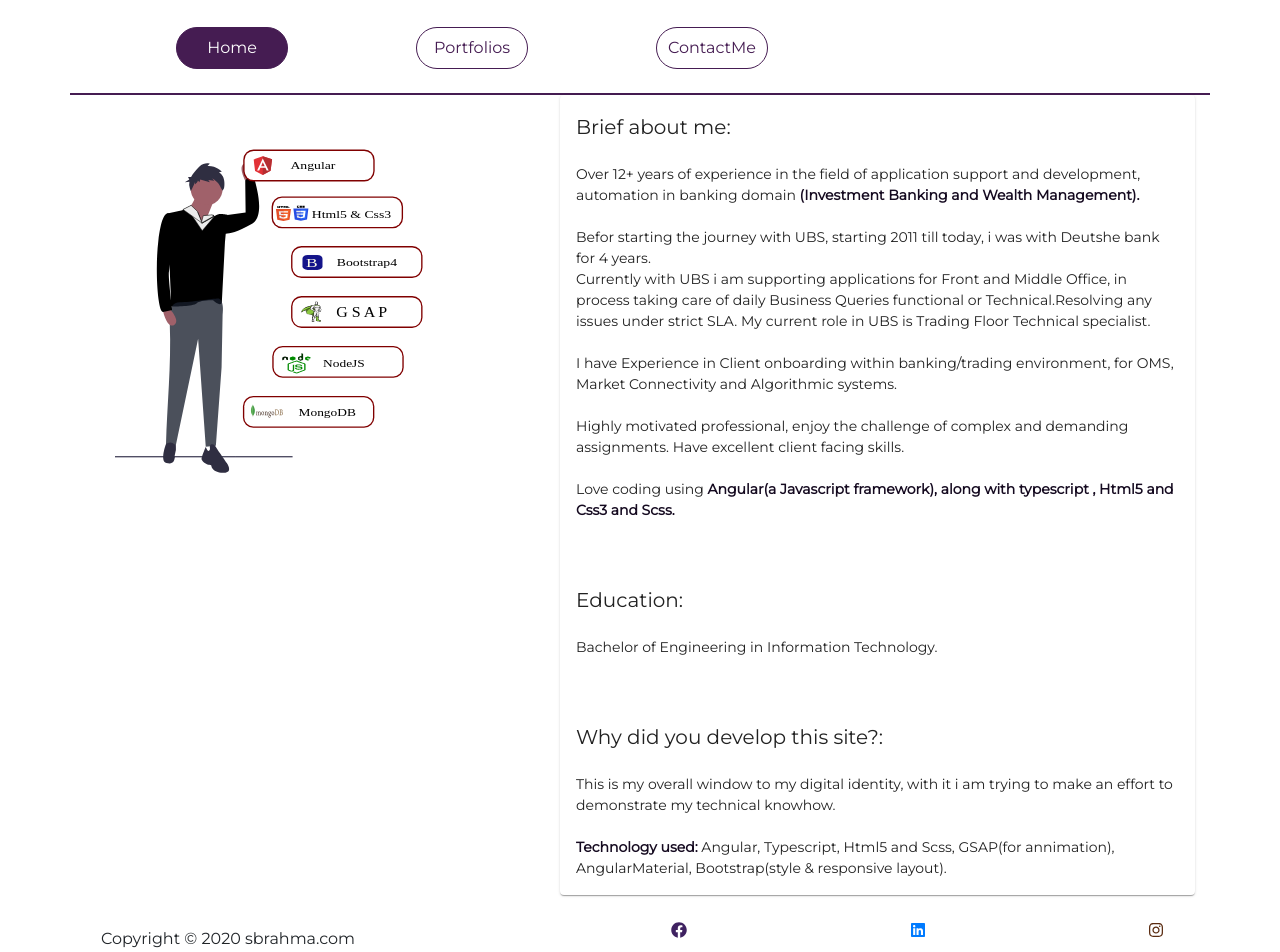
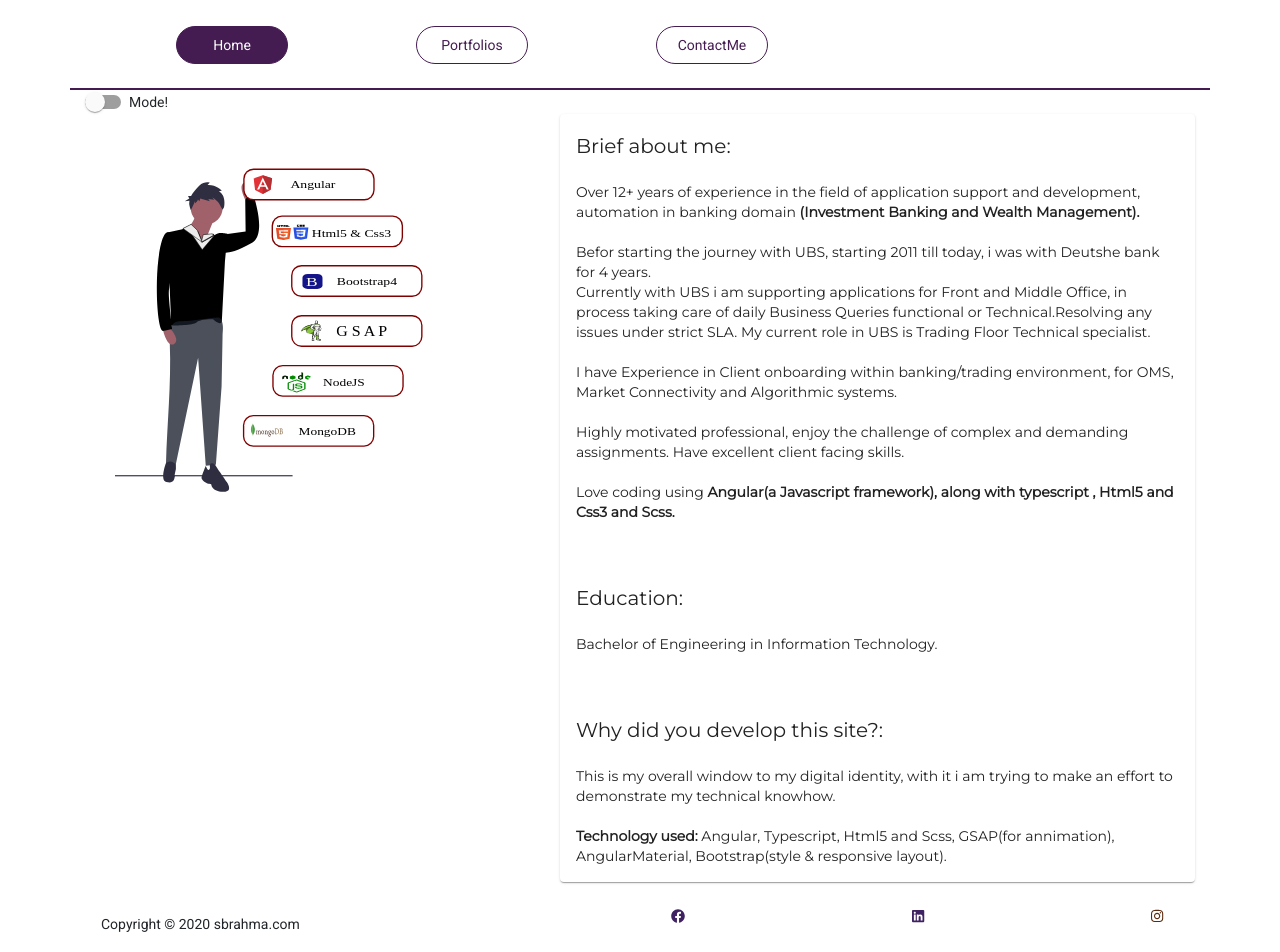
Before and after one commit to sandeepbrahma/bs4angmat, an Angular app: page / in a window 1280 px wide. Shown: the top 952 px of the page. Built offline with nearby package versions, Linux system fonts and the light colour scheme.

Commit message:
added mode

```diff
--- a/src/app/app.component.html
+++ b/src/app/app.component.html
@@ -1,5 +1,8 @@
-<body class="container d-flex flex-column min-vh-100">
+<div class="container d-flex flex-column min-vh-100 tesla">
+
+
   <div class="_nav row">
+
     <nav class="navbar navbar-expand-sm">
 
       <div class="row">
@@ -59,6 +62,7 @@
 
   </div>
 
+  <mat-slide-toggle aria-label="Close" class="dark_theme" [(ngModel)]="isDark">Mode!</mat-slide-toggle>
 
   <div class="_main row">
 
@@ -364,6 +368,8 @@
           </a>
         </svg> -->
       <!-- </div> -->
+      <!-- (change)="onDarkModeToggle($event)" -->
+
 
 
       <a id="nodesvg" style="margin-left: 5rem" [routerLink]="['/profile']">
@@ -424,8 +430,7 @@
             <path
               d="m 711.01659,215.19543 17.79333,43.799 10.94972,30.11177 28.74306,-42.4302 c 0,0 -17.79333,-17.79339 -17.79333,-41.06153 z"
               transform="translate(-279.56519,-114)" fill="#a0616a" id="path131" />
-            <polygon points="369.859,607.62 393.127,626.782 402.709,566.559 378.072,566.559 " fill="#a0616a"
-              id="polygon133" style="fill:#ffffff" />
+
             <ellipse cx="451.29779" cy="92.298767" fill="#a0616a" id="circle137" rx="31.912031" ry="31.48049" />
             <path
               d="m 801.72063,316.0112 c 9.36209,0 -2.98284,124.81016 1.73743,124.81016 8.21229,0 -43.90508,0.78773 -52.11738,-6.05587 -8.2123,-6.8436 -33.21792,-6.10615 -33.21792,-6.10615 0,0 -16.89483,15.44228 -17.68476,2.84806 l -6.21469,-119.02696 -5.10618,-54.85481 c 0,0 17.79334,-5.47487 26.00563,2.73743 l 2.50475,-2.97017 18.14922,2.06682 -0.1232,-0.46531 0.1232,0.46531 3.98291,14.59058 c 0,0 5.83076,-19.81908 9.95061,-23.95254 0.28114,-0.29592 -0.37751,0.15523 0,0 4.10618,-1.36871 12.32236,-11.68086 12.32236,-11.68086 l 16.24273,8.30009 1.17709,1.3277 30.21792,6.581 z"
@@ -839,6 +844,7 @@
 
         </svg>
       </a>
+
     </div>
 
     <!-- Router Outlet starts-->
@@ -850,7 +856,7 @@
 
   <footer class="footer">
     <div class="row footr_div">
-      <div class="col-md-6 sometext">
+      <div class="col-md-6 sometext dark_theme">
         <p style="margin-top: 1rem">Copyright &copy; 2020 sbrahma.com</p>
       </div>
 
@@ -858,21 +864,21 @@
         <ul style="display: flex ; justify-content: space-between;padding: 0px">
           <li class="nav-item" style="list-style: none;">
             <a href="https://www.facebook.com/" class="nav-link">
-              <fa-icon [icon]="faFacebook" class="d-sm-block icon_faCofee"></fa-icon>
+              <fa-icon [icon]="faFacebook" class="d-sm-block icon_faCofee dark_theme"></fa-icon>
             </a>
           </li>
           <li class="nav-item" style="list-style: none;">
             <a href="https://www.linkedin.com/feed/" class="nav-link">
-              <fa-icon [icon]="faLinkedin" class=" d-sm-block "></fa-icon>
+              <fa-icon [icon]="faLinkedin" class=" d-sm-block icon_faCofee dark_theme"></fa-icon>
             </a>
           </li>
           <li class="nav-item" style="list-style: none;">
             <a href="https://www.instagram.com/" class="nav-link">
-              <fa-icon [icon]="faInstagram" class="d-sm-block icon_instagram"></fa-icon>
+              <fa-icon [icon]="faInstagram" class="d-sm-block icon_instagram dark_theme"></fa-icon>
             </a>
           </li>
         </ul>
       </div>
     </div>
   </footer>
-</body>
+</div>
--- a/src/app/app.component.scss
+++ b/src/app/app.component.scss
@@ -169,13 +169,7 @@
   cursor: pointer;
 }
 
-.icon_faCofee {
-  color: rgb(63, 34, 97);
-}
 
-.icon_instagram {
-  color: rgb(90, 43, 16);
-}
 
 .footer {
   margin-top: auto;
--- a/src/app/app.component.ts
+++ b/src/app/app.component.ts
@@ -1,4 +1,4 @@
-import { Component, OnInit } from '@angular/core';
+import { Component, OnInit, HostBinding } from '@angular/core';
 import { faCoffee } from '@fortawesome/free-solid-svg-icons';
 import { faIdCard } from '@fortawesome/free-solid-svg-icons';
 import { faHome } from '@fortawesome/free-solid-svg-icons';
@@ -15,6 +15,8 @@ import { Router, NavigationStart, NavigationEnd } from '@angular/router';
 import { faGraduationCap } from '@fortawesome/free-solid-svg-icons';
 
 import { gsap, Power2, Elastic } from 'gsap/all';
+import { EventEmitter } from 'protractor';
+import { MatSlideToggleChange } from '@angular/material/slide-toggle';
 
 @Component({
   selector: 'app-root',
@@ -33,7 +35,18 @@ export class AppComponent implements OnInit {
   public isMenuCollapsed = true;
   isCollapsed = true;
   public href: string = "";
+  public isDark = false;
+  // readonly darkModeToggle = new EventEmitter <boolean>();
+
+
+
   constructor(private router: Router) { }
+
+  @HostBinding('class')
+  get themeMode() {
+    return this.isDark ? 'theme-dark' : 'theme-light';
+  }
+
 
   ngOnInit(): void {
     // ?need to understand//
@@ -92,6 +105,11 @@ export class AppComponent implements OnInit {
   }
 
 
+
+  // onDarkModeToggle({checked}: MatSlideToggleChange) {
+  //   this.darkModeToggle.emit(checked);
+  // }
+
   clickEventHome() {
     this.statusHome = true;
     this.statusProfile = false;
--- a/src/app/app.module.ts
+++ b/src/app/app.module.ts
@@ -14,6 +14,7 @@ import { ModalModule } from 'ngx-bootstrap/modal';
 import { HttpClientModule } from '@angular/common/http';
 import { FormsModule } from '@angular/forms';
 import { MaterialModule } from './material.module';
+
 
 
 
--- a/src/app/material.module.ts
+++ b/src/app/material.module.ts
@@ -7,15 +7,16 @@ import { MatRadioModule } from '@angular/material/radio';
 import { MatFormFieldModule } from '@angular/material/form-field';
 
 import { MatInputModule } from '@angular/material/input';
+import { MatSlideToggleModule } from '@angular/material/slide-toggle';
 
 
 
 
 @NgModule({
     imports: [MatCardModule, MatDividerModule, MatProgressBarModule, MatButtonModule, MatRadioModule, MatFormFieldModule,
-        MatInputModule],
+        MatInputModule, MatSlideToggleModule],
     exports: [MatCardModule, MatDividerModule, MatProgressBarModule, MatButtonModule, MatRadioModule, MatFormFieldModule,
-        MatInputModule],
+        MatInputModule, MatSlideToggleModule],
 
 })
 export class MaterialModule { }
--- a/src/app/pages/me/me.component.scss
+++ b/src/app/pages/me/me.component.scss
@@ -4,7 +4,6 @@
 
 strong {
   font-weight: bolder;
-  color: rgb(21, 10, 32);
 }
 
 h3,
--- a/src/styles.scss
+++ b/src/styles.scss
@@ -19,6 +19,7 @@ $bs4angmat-warn: mat-palette($mat-red);
 
 // Create the theme object (a Sass map containing all of the palettes).
 $bs4angmat-theme: mat-light-theme($bs4angmat-primary, $bs4angmat-accent, $bs4angmat-warn);
+$bs4angmat-theme-dark: mat-dark-theme($bs4angmat-primary, $bs4angmat-accent, $bs4angmat-warn);
 
 // Include theme styles for core and each component used in your app.
 // Alternatively, you can import and @include the theme mixins for each component
@@ -34,8 +35,7 @@ html,
 body {
   margin: 0;
   padding: 1px;
-  // background-color: rgb(32, 18, 46);
-  height: 100%;
+  min-height: 100%;
   // box-sizing: border-box;
 
   //   font-family: 'Dancing Script', cursive;
@@ -45,3 +45,24 @@ body {
 // font-family: 'Dancing Script', cursive;
 // font-family: 'Montserrat', sans-serif;
 // font-family: 'Sriracha', cursive;
+.icon_faCofee {
+  color: rgb(63, 34, 97);
+}
+
+.icon_instagram {
+  color: rgb(90, 43, 16);
+}
+
+.theme-dark {
+  .tesla {
+    background-color: rgb(88, 88, 90);
+  }
+  .dark_theme {
+    color: whitesmoke;
+  }
+  @include angular-material-theme($bs4angmat-theme-dark);
+}
+
+.theme-light {
+  @include angular-material-theme($bs4angmat-theme);
+}
```
